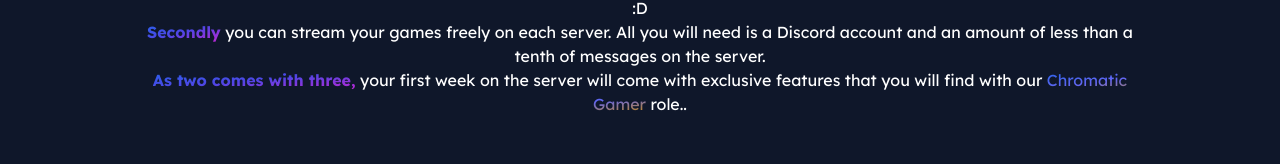
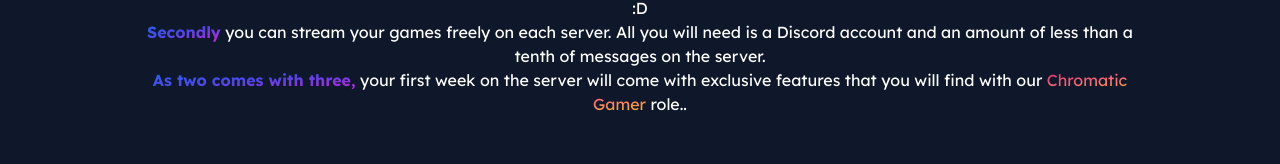
Before and after one commit to thegamehallows/main-website, a plain HTML site: page pages/about.html in a window 1280 px wide. Shown: the part 416-580 px from the top of the page. Drawn offline with nearby package versions, Linux system fonts and the light colour scheme.

Commit message:
Redesign Chromatic Gamer link

```diff
--- a/pages/about.html
+++ b/pages/about.html
@@ -36,7 +36,7 @@
 			<div>
 				<p><strong class="bg-gradient-to-br from-blue-600 via-indigo-600 to-fuchsia-600 bg-clip-text text-transparent">Firstly</strong> we are available in three languages: English, French, Spanish. Naturally, we can create inter-server events for more fun :D</p>
 				<p><strong class="bg-gradient-to-br from-blue-600 via-indigo-600 to-fuchsia-600 bg-clip-text text-transparent">Secondly</strong> you can stream your games freely on each server. All you will need is a Discord account and an amount of less than a tenth of messages on the server.</p>
-				<p><strong class="bg-gradient-to-br from-blue-600 via-indigo-600 to-fuchsia-600 bg-clip-text text-transparent">As two comes with three,</strong> your first week on the server will come with exclusive features that you will find with our <a href="./infos.html#chromatic_gamer" class="bg-gradient-to-br from-blue-600 via-indigo-500 via-fuchsia-600 to-yellow-600 bg-clip-text text-transparent">Chromatic Gamer</a> role..</p>
+				<p><strong class="bg-gradient-to-br from-blue-600 via-indigo-600 to-fuchsia-600 bg-clip-text text-transparent">As two comes with three,</strong> your first week on the server will come with exclusive features that you will find with our <a href="./infos.html#chromatic_gamer" class="bg-gradient-to-br from-pink-600 via-red-400 to-amber-400 bg-clip-text text-transparent">Chromatic Gamer</a> role..</p>
 			</div>
 		</div>
 		<script src="../src/index.js" onload="load()"></script>
```
